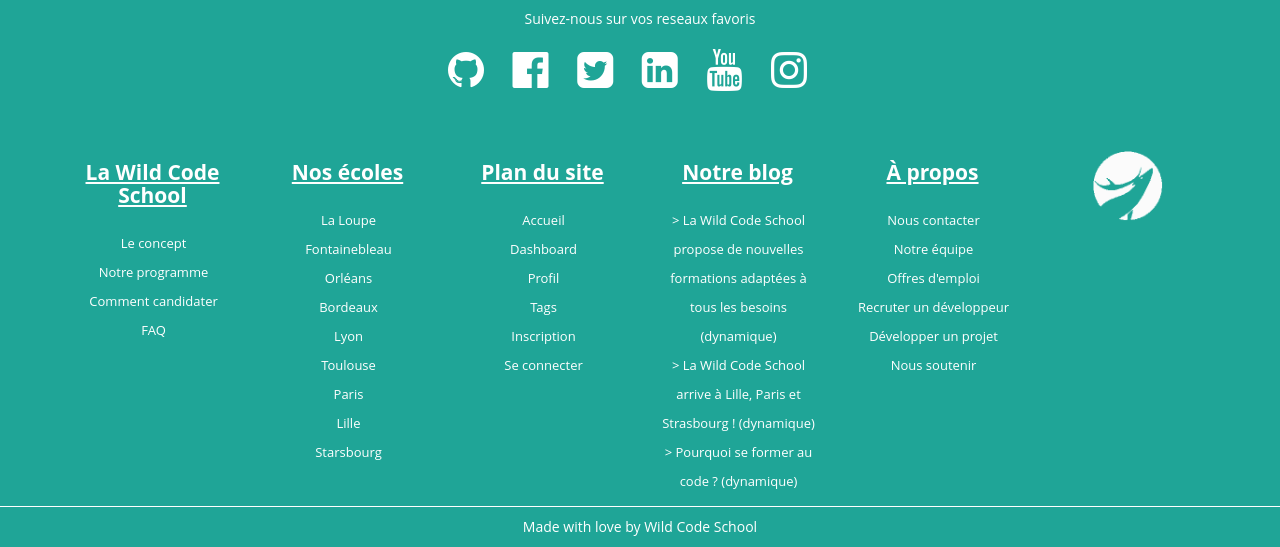
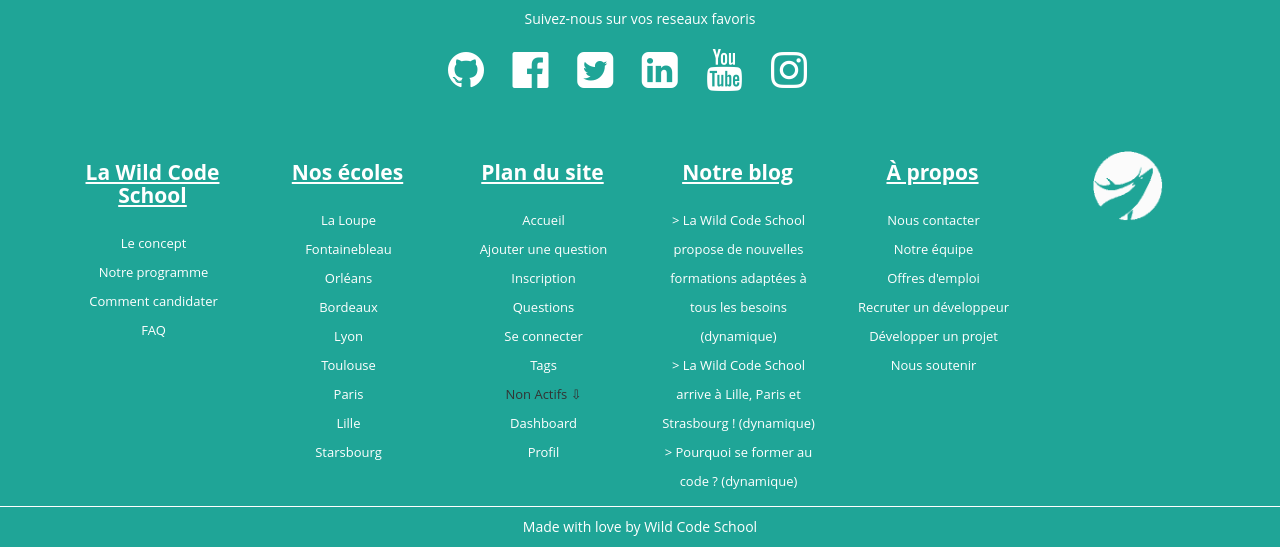
Before and after one commit to KatsuKumi/WildExchange, a Symfony app: template app/Resources/views/default/index.html.twig in a window 1280 px wide; the page is wider, and only the part inside the window is pictured. Shown: the part 3266-3813 px from the top of that part. Run offline with Twig, Linux system fonts and the light colour scheme; the template is opened without the code that fills it, so the values that code supplies are empty; some libraries are stand-ins or nearby versions.

Commit message:
Ajout Paths footers

```diff
--- a/app/Resources/views/base.html.twig
+++ b/app/Resources/views/base.html.twig
@@ -205,11 +205,18 @@
                 <h6 class="heading7"><u>Plan du site</u></h6>
                 <ul class="footer-ul">
                     <li><a href="{{ path('wcs_wild_exchange_homepage') }}"> Accueil</a></li>
+                    <li><a href="{{ path('ajoutpage') }}"> Ajouter une question</a></li>
+                    <li><a href="{{ path('inscriptionpage') }}"> Inscription</a></li>
+                    <li><a href="{{ path('questionqpage') }}"> Questions</a></li>
+                    <li><a href="{{ path('connectionpage') }}"> Se connecter</a></li>
+                    <li><a href="{{ path('tagspage') }}"> Tags</a></li>
+                    <li> Non Actifs ⇩</li>
                     <li><a href="{{ path('wcs_wild_exchange_homepage') }}"> Dashboard</a></li>
                     <li><a href="{{ path('wcs_wild_exchange_homepage') }}"> Profil</a></li>
-                    <li><a href="{{ path('tagspage') }}"> Tags</a></li>
-                    <li><a href="{{ path('inscriptionpage') }}"> Inscription</a></li>
-                    <li><a href="{{ path('connectionpage') }}"> Se connecter</a></li>
+
+
+
+
                 </ul>
             </div>
             <div class="col-md-2 col-sm-6 paddingtop-bottom">
```
